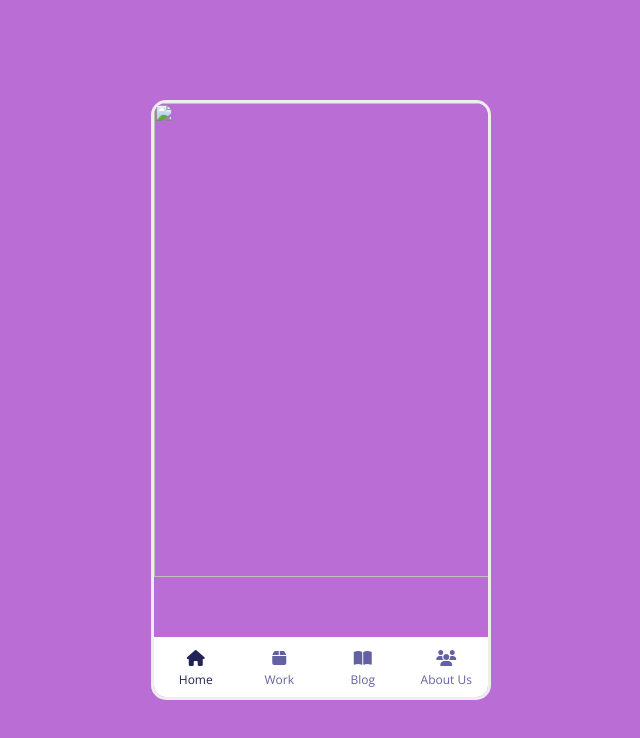
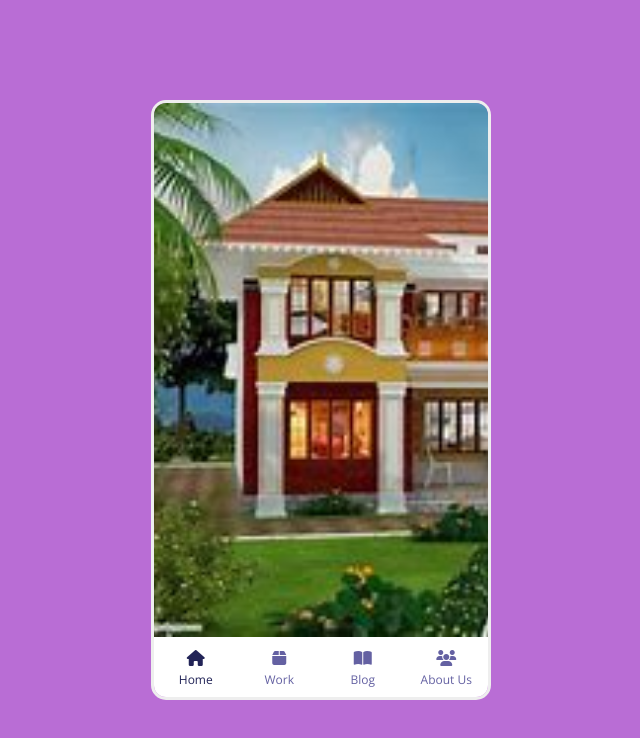
Before and after one commit to Amitmali04/Mobile-tab-navigation, a plain HTML site: page index.html in a window 1280 px wide. Shown: the whole page, without its empty margins (319-959 px from the left). Drawn offline with nearby package versions, Linux system fonts and the light colour scheme; the site is published under a folder, as on GitHub Pages, so addresses that start at the root find nothing.

Commit message:
Image not Fount

```diff
--- a/index.html
+++ b/index.html
@@ -19,7 +19,7 @@
 
 
     <div class="phone">
-        <img src="/Home.jpg" alt="" class="content">
+        <img src="Home.jpg" alt="" class="content">
         <nav>
             <ul>
                 <li class="active">
```
